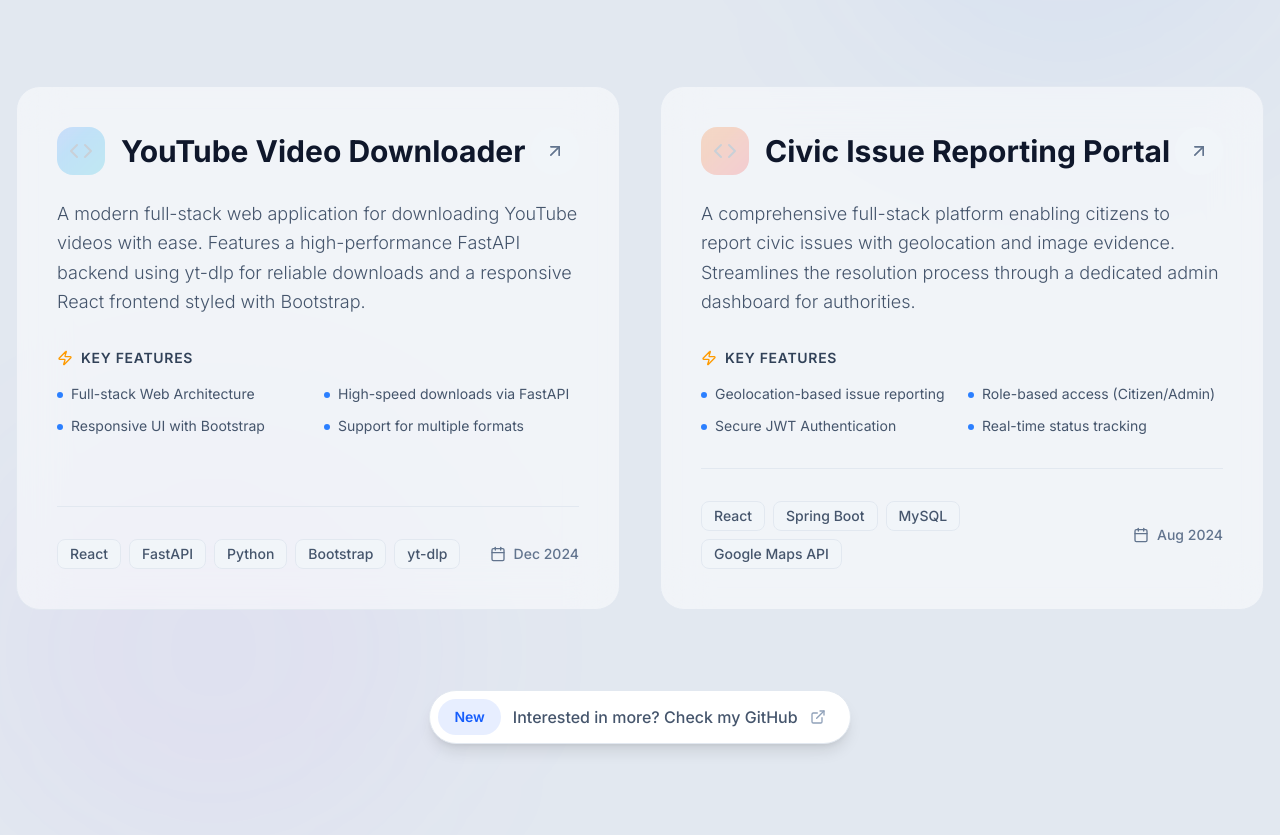
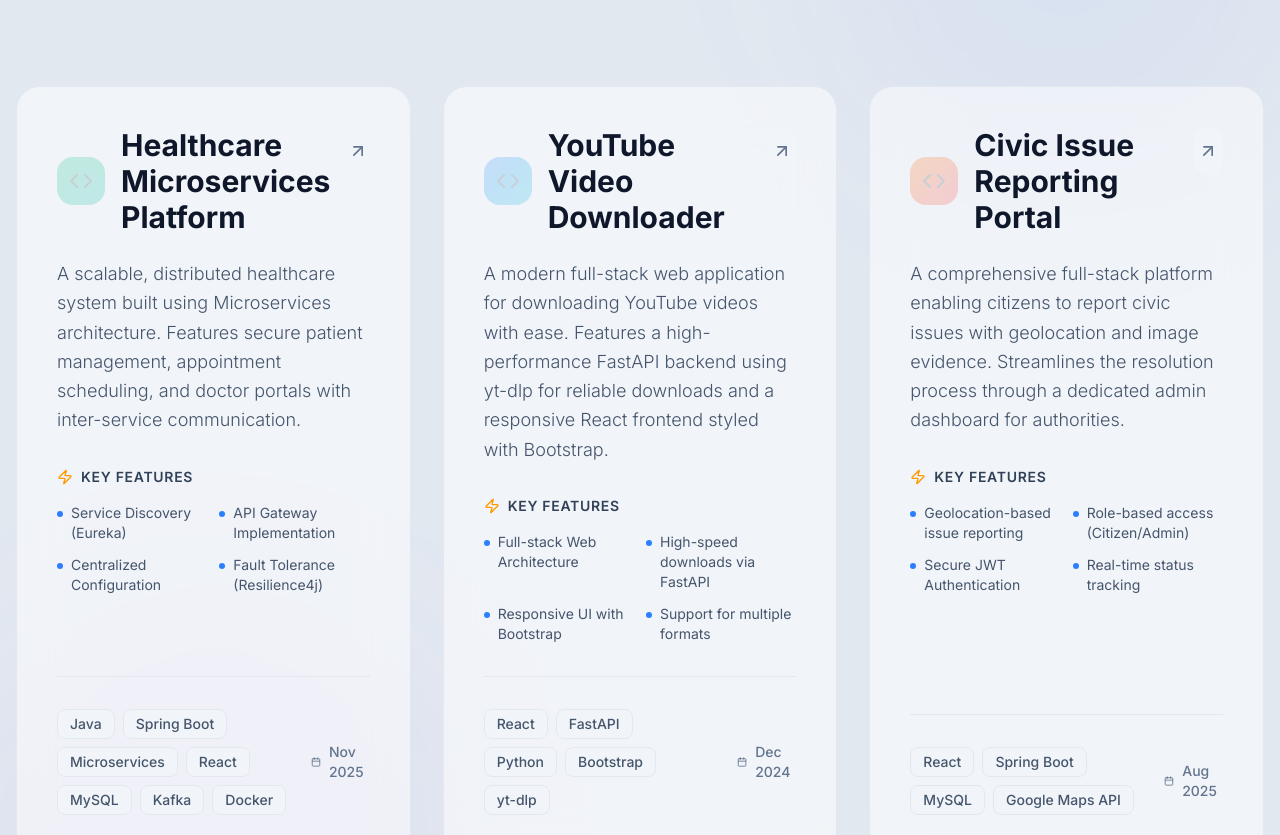
Before and after one commit to Sumit-Khatua29/sumit, a React (Vite) app: page / in a window 1280 px wide. Shown: the part 3480-4315 px from the top of the page. Built offline with nearby package versions, Linux system fonts and the light colour scheme.

Commit message:
made responsive

```diff
--- a/src/components/Hero.jsx
+++ b/src/components/Hero.jsx
@@ -116,26 +116,26 @@ const Hero = () => {
         {/* Right Column - Photo */}
         <div className="relative flex justify-center lg:justify-end animate-fade-in-up delay-200 order-1 lg:order-2">
             {/* Value Props Floating Cards */}
-            <div className="absolute top-10 left-0 lg:-left-10 z-20 animate-float" style={{ animationDelay: '0s' }}>
-                <div className="bg-white/80 dark:bg-slate-800/80 backdrop-blur-md p-4 rounded-2xl border border-white/20 dark:border-slate-700/50 shadow-xl flex items-center gap-3 hover:-translate-y-1 transition-transform cursor-default">
+            <div className="absolute -top-6 -left-6 md:top-10 md:left-0 lg:-left-10 z-20 animate-float" style={{ animationDelay: '0s' }}>
+                <div className="bg-white/80 dark:bg-slate-800/80 backdrop-blur-md p-3 md:p-4 rounded-2xl border border-white/20 dark:border-slate-700/50 shadow-xl flex items-center gap-3 hover:-translate-y-1 transition-transform cursor-default scale-90 md:scale-100 origin-bottom-right">
                     <div className="p-2 bg-blue-500/10 rounded-lg">
-                        <Code className="w-6 h-6 text-blue-500" />
+                        <Code className="w-5 h-5 md:w-6 md:h-6 text-blue-500" />
                     </div>
                     <div>
-                        <p className="text-xs text-slate-500 dark:text-slate-400 font-medium">Clean Code</p>
-                        <p className="text-sm font-bold text-slate-800 dark:text-white">Architecture</p>
+                        <p className="text-[10px] md:text-xs text-slate-500 dark:text-slate-400 font-medium">Clean Code</p>
+                        <p className="text-xs md:text-sm font-bold text-slate-800 dark:text-white">Architecture</p>
                     </div>
                 </div>
             </div>
 
-            <div className="absolute bottom-10 right-0 lg:-right-4 z-20 animate-float" style={{ animationDelay: '2s' }}>
-                <div className="bg-white/80 dark:bg-slate-800/80 backdrop-blur-md p-4 rounded-2xl border border-white/20 dark:border-slate-700/50 shadow-xl flex items-center gap-3 hover:-translate-y-1 transition-transform cursor-default">
+            <div className="absolute -bottom-6 -right-6 md:bottom-10 md:right-0 lg:-right-4 z-20 animate-float" style={{ animationDelay: '2s' }}>
+                <div className="bg-white/80 dark:bg-slate-800/80 backdrop-blur-md p-3 md:p-4 rounded-2xl border border-white/20 dark:border-slate-700/50 shadow-xl flex items-center gap-3 hover:-translate-y-1 transition-transform cursor-default scale-90 md:scale-100 origin-top-left">
                     <div className="p-2 bg-purple-500/10 rounded-lg">
-                        <Sparkles className="w-6 h-6 text-purple-500" />
+                        <Sparkles className="w-5 h-5 md:w-6 md:h-6 text-purple-500" />
                     </div>
                     <div>
-                        <p className="text-xs text-slate-500 dark:text-slate-400 font-medium">Modern UI</p>
-                        <p className="text-sm font-bold text-slate-800 dark:text-white">Experience</p>
+                        <p className="text-[10px] md:text-xs text-slate-500 dark:text-slate-400 font-medium">Modern UI</p>
+                        <p className="text-xs md:text-sm font-bold text-slate-800 dark:text-white">Experience</p>
                     </div>
                 </div>
             </div>
@@ -168,12 +168,12 @@ const Hero = () => {
       </div>
 
       {/* Scroll Down Button */}
-      <div className="absolute bottom-20 left-1/2 transform -translate-x-1/2 z-20">
+      <div className="absolute bottom-4 md:bottom-20 left-1/2 transform -translate-x-1/2 z-20">
         <button
           onClick={() => scrollToSection('about')}
           className="flex flex-col items-center gap-2 text-slate-400 hover:text-blue-600 dark:hover:text-blue-400 transition-colors duration-300 group"
         >
-          <span className="text-sm font-medium opacity-0 group-hover:opacity-100 transition-opacity duration-300">Scroll Down</span>
+          <span className="text-sm font-medium opacity-0 group-hover:opacity-100 transition-opacity duration-300 hidden md:block">Scroll Down</span>
           <ChevronDown size={32} className="animate-bounce-slow" />
         </button>
       </div>
--- a/src/components/Projects.jsx
+++ b/src/components/Projects.jsx
@@ -5,6 +5,20 @@ import SpotlightCard from './SpotlightCard';
 const Projects = () => {
 
   const projects = [
+    {
+      title: 'Healthcare Microservices Platform',
+      description: 'A scalable, distributed healthcare system built using Microservices architecture. Features secure patient management, appointment scheduling, and doctor portals with inter-service communication.',
+      tech: ['Java', 'Spring Boot', 'Microservices', 'React', 'MySQL', 'Kafka', 'Docker'],
+      features: [
+        'Service Discovery (Eureka)',
+        'API Gateway Implementation',
+        'Centralized Configuration',
+        'Fault Tolerance (Resilience4j)'
+      ],
+      date: 'Nov 2025',
+      link: '#',
+      gradient: 'from-emerald-500 to-teal-500'
+    },
     {
       title: 'YouTube Video Downloader',
       description: 'A modern full-stack web application for downloading YouTube videos with ease. Features a high-performance FastAPI backend using yt-dlp for reliable downloads and a responsive React frontend styled with Bootstrap.',
@@ -29,7 +43,7 @@ const Projects = () => {
         'Secure JWT Authentication',
         'Real-time status tracking'
       ],
-      date: 'Aug 2024',
+      date: 'Aug 2025',
       link: '#',
       gradient: 'from-orange-500 to-red-500'
     }
@@ -57,7 +71,7 @@ const Projects = () => {
         </div>
 
         {/* Projects Grid */}
-        <div className="grid lg:grid-cols-2 gap-8 lg:gap-10">
+        <div className="grid lg:grid-cols-3 gap-6 lg:gap-8">
           {projects.map((project, index) => (
             <SpotlightCard key={index} className="hover:shadow-2xl hover:shadow-blue-500/10 hover:-translate-y-2 transition-all duration-500">
               <div className="p-8 md:p-10 h-full flex flex-col">
```
